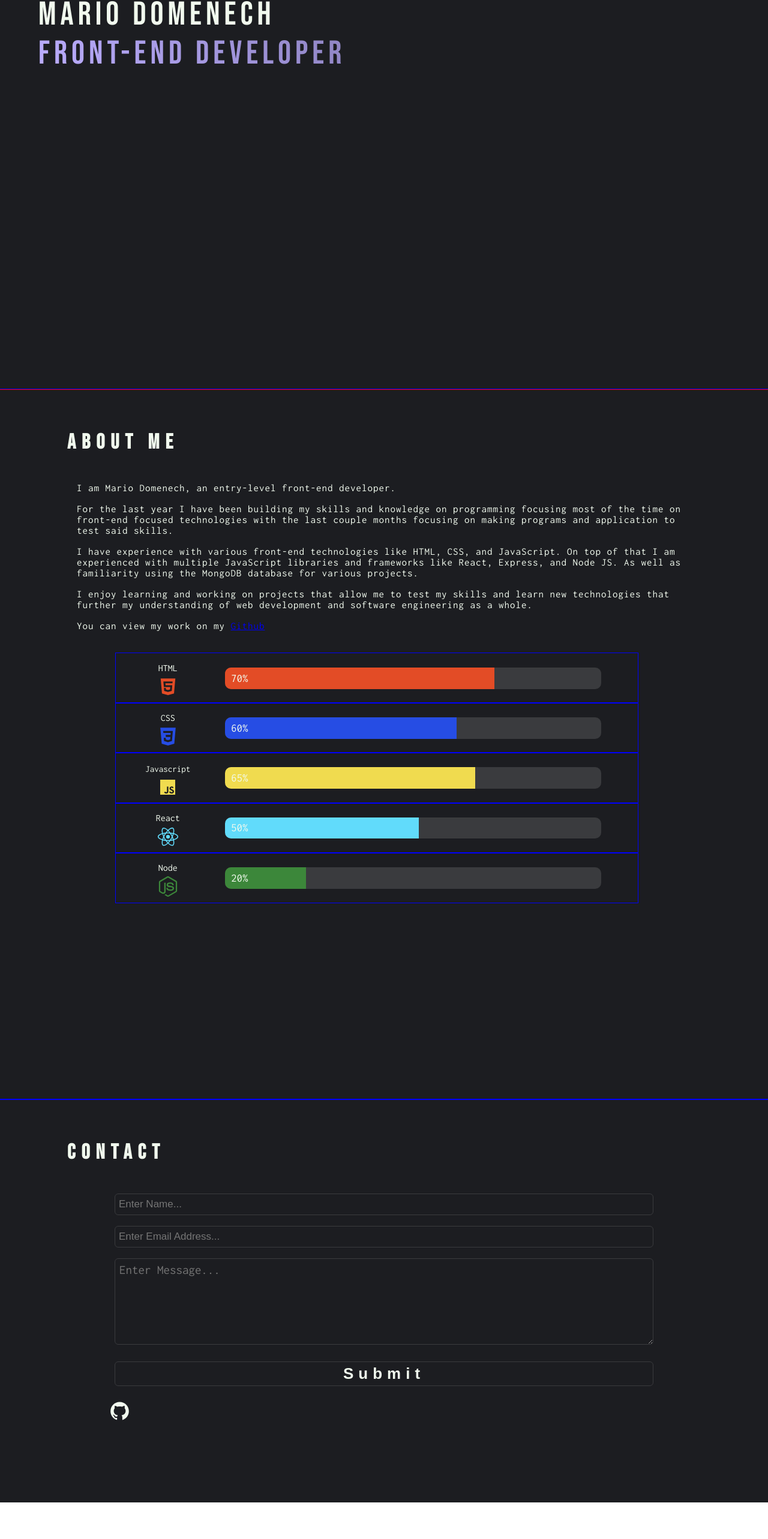
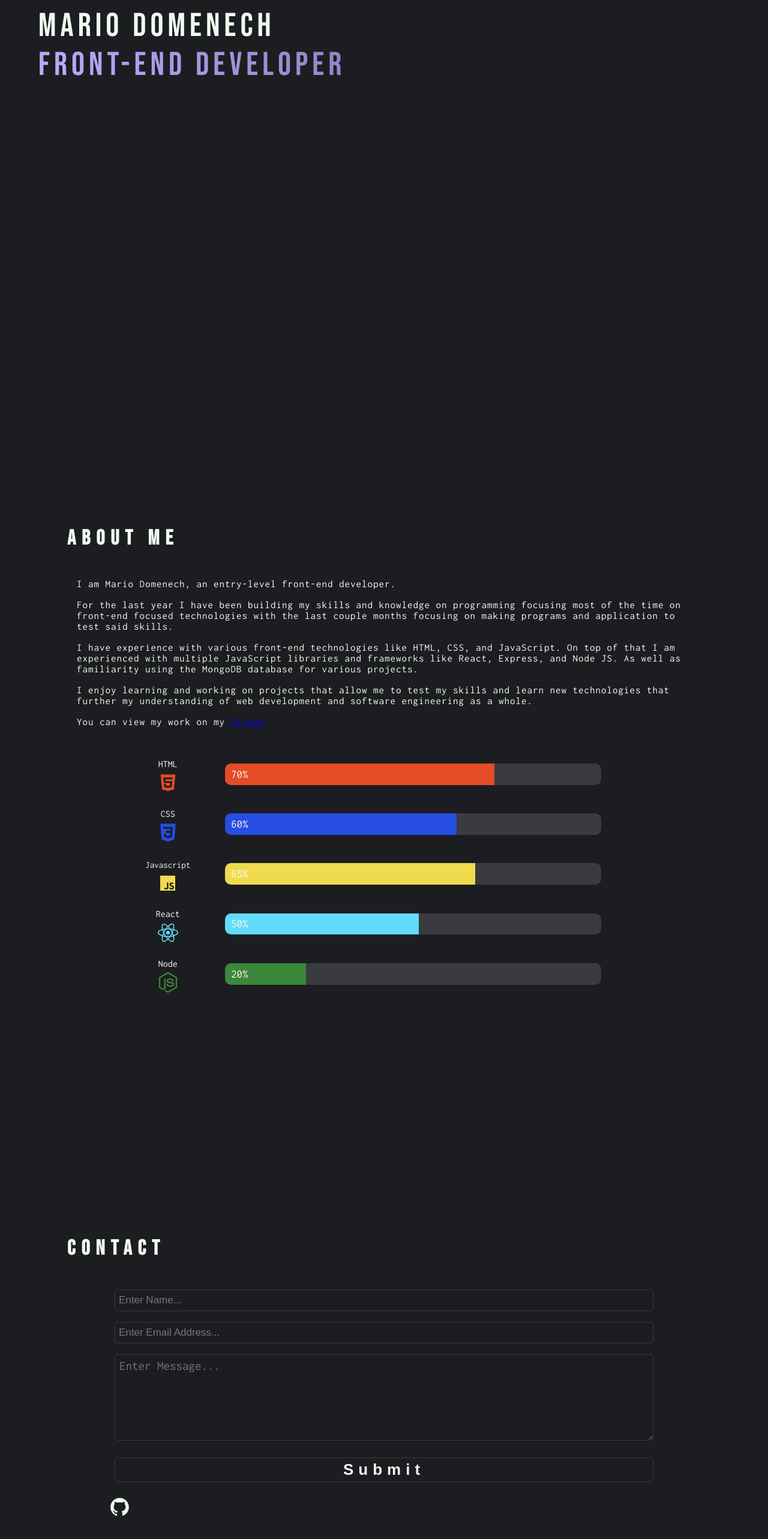
Before and after one commit to Rio0628/portfolio-website, a React (Create React App) app: page / in a window 1280 px wide. Shown: the part 151-2717 px from the top of the page at 60% size. Before the commit the page ends 2656 px from the top, so only its background shows below. Built offline with nearby package versions, Linux system fonts and the light colour scheme.

Commit message:
Cleaned Up Code
- Cleaned code up from unnecessary functions and comments.
- Added small comment within each final function that explains what the function is doing.

```diff
--- a/src/App.js
+++ b/src/App.js
@@ -4,21 +4,10 @@ import AboutView from './components/AboutView';
 import ContactView from './components/ContactView';
 
 const App = () => {
-    const [ nameInput, setNameInput ] = useState('');
-    const [ emailInput, setEmailInput ] = useState('');
-    const [ messageInput, setMessageInput ] = useState('');
 
-    const onChange = (e) => {
-      console.log(e.target);
-
-      if (e.target.id === 'name') { setNameInput(e.target.value) };
-
-      if (e.target.id === 'email') { setEmailInput(e.target.value) };
-
-      if (e.target.id === 'message') { setMessageInput(e.target.value) }
-    }
 
     const sendEmail = (e) => {
+      // Send the email message that the user creates to maker's main email.
       e.preventDefault();
 
       emailjs.sendForm('service_s96ceec', 'template_sbt77qu', e.target, 'user_ZnbEy3YQ1cqh19gURzYbS').then((result) => {
@@ -28,12 +17,13 @@ const App = () => {
     }
 
     const useOnScreen = (options) => {
+      // Function to create a new intersection obsverer on a certain element
+      // Will trigger true if the element is within view
       const [ref, setRef] = useState(null);
       const [visible, setVisible] = useState(false);
 
       React.useEffect(() => {
         const observer = new IntersectionObserver(([entry]) => {
-          // console.log(entry)
           setVisible(entry.isIntersecting);
         }, options)
 
@@ -48,23 +38,20 @@ const App = () => {
     }
 
     const options = {
+      // Main options for intersectionObserver functioning
       root: null,
       threshold: 0,
       rootMargin: '-150px',
     }
+
+    // Will set a new intersection observer for each of the view in the website.
     const [setHomeRef, homeViewVisible] = useOnScreen(options);
     const [setAboutRef, aboutViewVisible] = useOnScreen(options);
     const [setContactRef, contactViewVisible] = useOnScreen(options);
 
 
-    // console.log(homeViewVisible)
-
-
+    // Will trigger the animations in the home view once it is within the viewport
     const homeViewActive = () => homeViewVisible ? ' active' : '';
-
-    // console.log(aboutViewActive())
-    // console.log(contactViewActive())
-    // console.log(<AboutView />)
 
     return (
       <div className="container">
@@ -86,7 +73,7 @@ const App = () => {
 
         <AboutView setAboutRef={setAboutRef} aboutViewVisible={aboutViewVisible}/>
 
-        <ContactView setContactRef={setContactRef} sendEmail={sendEmail} contactViewVisible={contactViewVisible} onChange={onChange}/>
+        <ContactView setContactRef={setContactRef} sendEmail={sendEmail} contactViewVisible={contactViewVisible}/>
 
       </div>
     );
--- a/src/components/AboutView.js
+++ b/src/components/AboutView.js
@@ -5,6 +5,7 @@ import { SiJavascript, SiReact, SiNodedotjs } from 'react-icons/si';
 
 const AboutView = (props) => {
 
+    // Will trigger the animations in the about view once it is within the viewport
     const aboutViewActive = () => props.aboutViewVisible ? ' active' : '';
 
     return (
--- a/src/components/ContactView.js
+++ b/src/components/ContactView.js
@@ -3,6 +3,7 @@ import { AiFillGithub } from 'react-icons/ai';
 
 const ContactView = (props) => {
 
+    // Will trigger the animations in the contact view once it is within the viewport
     const contactViewActive = () => props.contactViewVisible ? ' active' : '';
 
     return (
--- a/src/index.css
+++ b/src/index.css
@@ -8,7 +8,6 @@ body {
 .container {
   display: flex;
   flex-direction: column;
-  /* height: 100vh; */
   width: 100vw;
   background: #1c1d21;
   color: #f1faee;
@@ -29,7 +28,6 @@ body {
   opacity: .5;
   z-index: 1;
   justify-content: space-between;
-  /* outline: 1px solid red; */
   transition: .5s linear;
 }
 
@@ -47,7 +45,6 @@ body {
   position: relative;
   left: 5px;
   width: 40%;
-  /* outline: 1px solid red; */
   text-align: center;
   font-family: 'Bebas Neue';
   font-size: 23px;
@@ -97,7 +94,6 @@ body {
   width: 45%;
   display: flex;
   justify-content: space-between;
-  /* outline: 1px solid red; */
 }
 
 .aboutBtn, .contactBtn {
@@ -108,7 +104,6 @@ body {
   color:#f1faee;
   text-decoration: none;
   cursor: pointer;
-  /* outline: 1px solid red; */
 }
 
 .aboutBtn:hover, .contactBtn:hover {
@@ -127,12 +122,10 @@ body {
 /* -- HOME VIEW TEXT */
 
 .homeView{
-  height: 50rem;
+  height: 60rem;
   display: flex;
   flex-direction: column;
   align-items: center;
-  outline: 1px solid red;
-  /* padding-bottom: 20rem;  */
 }
 
 .homeText {
@@ -144,8 +137,6 @@ body {
   font-size: 35px;
   letter-spacing: 2px;
   opacity: 0;
-  /* font-size: 2rem; */
-  /* outline: 1px solid red; */
 }
 
 .homeText.active {
@@ -156,7 +147,6 @@ body {
 .posText {
   position: relative;
   bottom: 2.5rem;
-  /* color: #bbadff; */
   background-image: -webkit-linear-gradient(45deg, #bbadff, #5E5780);
   background-clip: text;
   -webkit-text-fill-color: transparent;
@@ -169,7 +159,6 @@ body {
   display: flex;
   flex-direction: column;
   align-items: center;
-  outline: 1px solid blue;
   padding-top: 2rem;
 }
 
@@ -183,8 +172,6 @@ body {
   padding-left: 55px;
   margin-bottom: 3rem;
   opacity: 0;
-  /* outline: 1px solid red; */
-  /* animation: showElmnt 2s infinite; */
 }
 
 .aboutViewHeading.active, .contactViewHeading.active {
@@ -212,12 +199,9 @@ body {
 .aboutViewMainInfo {
   position: relative;
   bottom: 20px;
-  /* height: 50rem; */
   width: 85%;
-  /* line-height: 10px; */
   letter-spacing: 1px;
   opacity: 0;
-  /* outline: 1px solid blue; */
 }
 
 .aboutViewMainInfo.active {
@@ -229,7 +213,6 @@ body {
   width: 85%;
   display: flex;
   flex-direction: column;
-  /* outline: 1px solid red; */
 }
 
 .HTMLinfoCntr, .CSSinfoCntr, .JSinfoCntr, .ReactinfoCntr, .NodeinfoCntr {
@@ -237,8 +220,6 @@ body {
   height: 4.6rem;
   display: flex;
   opacity: 0;
-  /* justify-content: space-between; */
-  /* outline: 1px solid blue;  */
 }
 
 .HTMLinfoCntr.active {
@@ -273,7 +254,6 @@ body {
   justify-content: space-evenly;
   align-items: center;
   text-align: center;
-  /* outline: 1px solid magenta; */
 }
 
 .jsName {
@@ -284,8 +264,6 @@ body {
   position: relative;
   bottom: 10px;
   font-size: 40px;
-  /* height: 80%; */
-  /* outline: 1px solid red; */
 }
 
 .logo.HTML { color: #e34c26; }
@@ -307,7 +285,6 @@ body {
   left: .5rem;
   width: 75%;
   height: 40%;
-  /* outline: 1px solid yellow; */
   background: #3A3B3E;
   border-radius: 10px;
   overflow: hidden;
@@ -318,7 +295,6 @@ body {
   align-items: center;
   height: 100%;
   padding-left: 10px;
-  /* outline: 1px solid red; */
 }
 
 .HTMLfill {
@@ -353,7 +329,6 @@ body {
   display: flex;
   flex-direction: column;
   align-items: center;
-  outline: 1px solid blue;
   padding-top: 2rem;
 }
 
@@ -362,7 +337,6 @@ body {
   height: 20rem;
   display: flex;
   flex-direction: column;
-  /* outline: 1px solid turquoise; */
 }
 
 .inputName, .inputEmail, .inputMessage {
@@ -382,7 +356,6 @@ body {
   padding: 5px;
   font-family: 'inconsolata';
   font-size: 17px;
-  /* line-height: 70px; */
   height: 40%;
 }
 
@@ -439,12 +412,10 @@ body {
 
 .githubBtn {
   position: relative;
-  /* right: 11rem; */
   opacity: 0;
   font-size: 22px;
   color: #f1faee;
   cursor: pointer;
-  /* outline: 1px solid red; */
 }
 
 .githubBtn.active {
@@ -480,7 +451,6 @@ body {
 @media screen and (min-width: 550px) {
   .mainLogo {
     left: -5px;
-    /* outline: 1px solid red; */
   }
 
   .nav-barBtns {
@@ -514,7 +484,6 @@ body {
   .mainLogo {
     left: -15px;
     font-size: 28px;
-    /* outline: 1px solid red; */
   }
 
   .nav-barBtns {
@@ -546,7 +515,6 @@ body {
   .porgressBarsCntr {
     position: relative;
     right: 10px;
-    /* outline: 1px solid red; */
     width: 75%;
   }
 
@@ -568,7 +536,6 @@ body {
     left: -50px;
     font-size: 30px;
     letter-spacing: 4px;
-    /* outline: 1px solid red; */
   }
 
   .nav-barBtns {
@@ -577,15 +544,12 @@ body {
   }
 
   .aboutBtn, .contactBtn {
-    /* font-size: 22px; */
     padding: 2px 10px;
   }
 
   .homeText {
     top: 12%;
-    /* font-size: 50px; */
     letter-spacing: 5px;
-    /* line-height: 50px; */
   }
 
   .aboutViewHeading, .contactViewHeading {
@@ -593,14 +557,8 @@ body {
     padding-left: 12.5rem;
   }
 
-  .aboutViewMainInfo {
-    /* width: 82%; */
-  }
-
   .porgressBarsCntr {
-    /* position: relative; */
     right: 12px;
-    /* outline: 1px solid red; */
     width: 73%;
   }
 
@@ -611,10 +569,6 @@ body {
   .btnCntr {
     padding-left: 20.5rem;
   }
-
-  /* .githubBtn {
-    font-size: 30px;
-  } */
 }
 
 @media screen and (min-width: 1200px) {
@@ -626,14 +580,11 @@ body {
     left: -60px;
     font-size: 32px;
     letter-spacing: 5px;
-    /* outline: 1px solid red; */
   }
 
   .homeText {
-    /* top: 12%; */
     font-size: 55px;
     letter-spacing: 7px;
-    /* line-height: 50px; */
   }
 
   .aboutViewHeading, .contactViewHeading {
@@ -647,35 +598,24 @@ body {
   }
 
   .porgressBarsCntr {
-    /* position: relative; */
     right: 12px;
-    outline: 1px solid red;
     width: 68%;
   }
 
   .HTMLinfoCntr, .CSSinfoCntr, .JSinfoCntr, .ReactinfoCntr, .NodeinfoCntr {
     height: 5.2rem;
-    outline: 1px solid blue;
   }
 
   .jsName { font-size: 15px; }
 
   .progressBar {
-    /* position: relative;
-    top: 1.5rem;
-    left: .5rem; */
     width: 72%;
     height: 43%;
   }
 
   .HTMLfill, .CSSfill, .JSfill, .Reactfill, .Nodefill {
     font-size: 19px;
-    /* outline: 1px solid red; */
   }
-
-  /* .inputFieldsCntr {
-    width: 70%;
-  } */
 
   .inputName, .inputEmail, .inputMessage {
     font-size: 17px;
@@ -711,10 +651,8 @@ body {
   }
 
   .homeText {
-    /* top: 12%; */
     font-size: 55px;
     letter-spacing: 7px;
-    /* line-height: 50px; */
   }
 
   .aboutViewHeading, .contactViewHeading {
@@ -728,9 +666,7 @@ body {
   }
 
   .porgressBarsCntr {
-    /* position: relative; */
     right: 15px;
-    /* outline: 1px solid red; */
     width: 61rem;
   }
 
@@ -764,7 +700,6 @@ body {
 @media screen and (min-width: 1600px) {
 
   .aboutViewHeading, .contactViewHeading {
-    /* letter-spacing: 10px; */
     padding-left: 38rem;
   }
 
@@ -776,7 +711,6 @@ body {
 @media screen and (min-width: 1800px) {
 
   .aboutViewHeading, .contactViewHeading {
-    /* letter-spacing: 10px; */
     padding-left: 52rem;
   }
 
```
